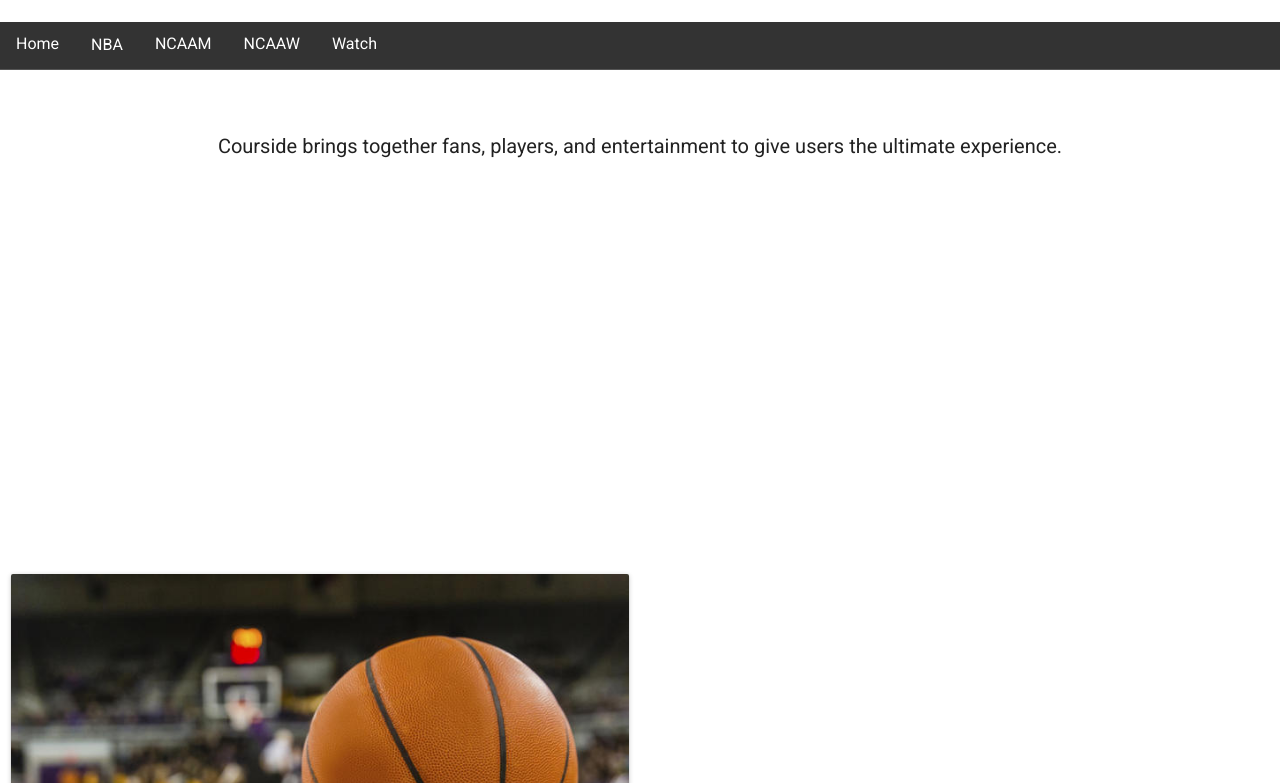
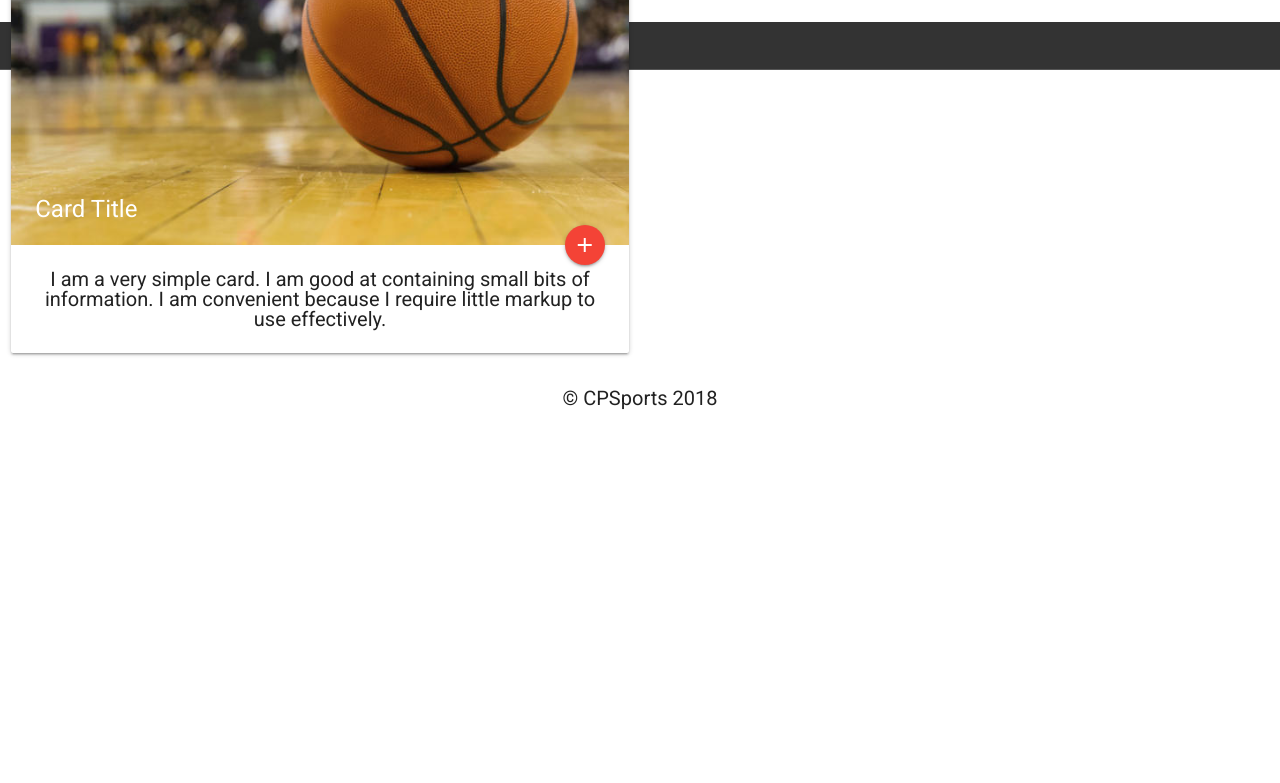
Before and after one commit to christina-patterson/christina-patterson.github.io, a plain HTML site: page unit_6/index.html in a window 1280 px wide. Shown: the part 174-957 px from the top of the page. After the commit the page ends 800 px from the top, so only its background shows below. Drawn offline with Linux system fonts and the light colour scheme.

Commit message:
no intro

```diff
--- a/unit_6/css/style.css
+++ b/unit_6/css/style.css
@@ -33,7 +33,7 @@ header {
 	width: 100%;
 	border-bottom: 1px solid #555;
 }
-
+/*
 #intro {
 	background-repeat: no-repeat;
 	background-position: no-repeat;
@@ -50,7 +50,7 @@ header {
 	line-height: 2em;
 	min-height: 70vh;
 }
-
+*/
 #two_column {
 	font-family: 'Roboto', sans-serif;
 	font-size: 1em;
--- a/unit_6/index.html
+++ b/unit_6/index.html
@@ -38,9 +38,9 @@
 
 	<main>
 
-		<div id="intro">
+<!-- 		<div id="intro">
 			<p>Courside brings together fans, players, and entertainment to give users the ultimate experience.</p>
-		</div>
+		</div> -->
 
 		<div class="row">
 			<div class="col s12 m6">
```
